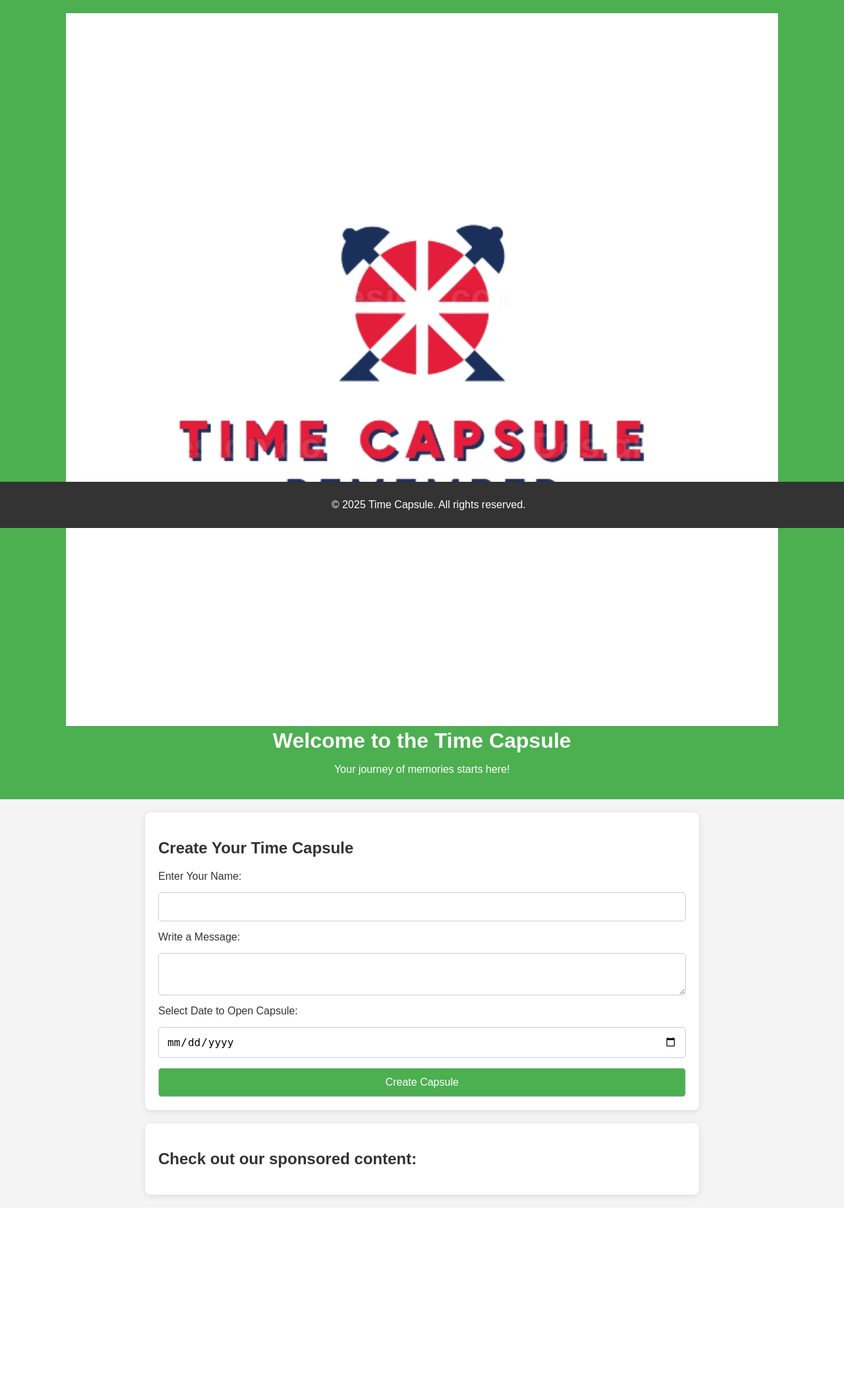
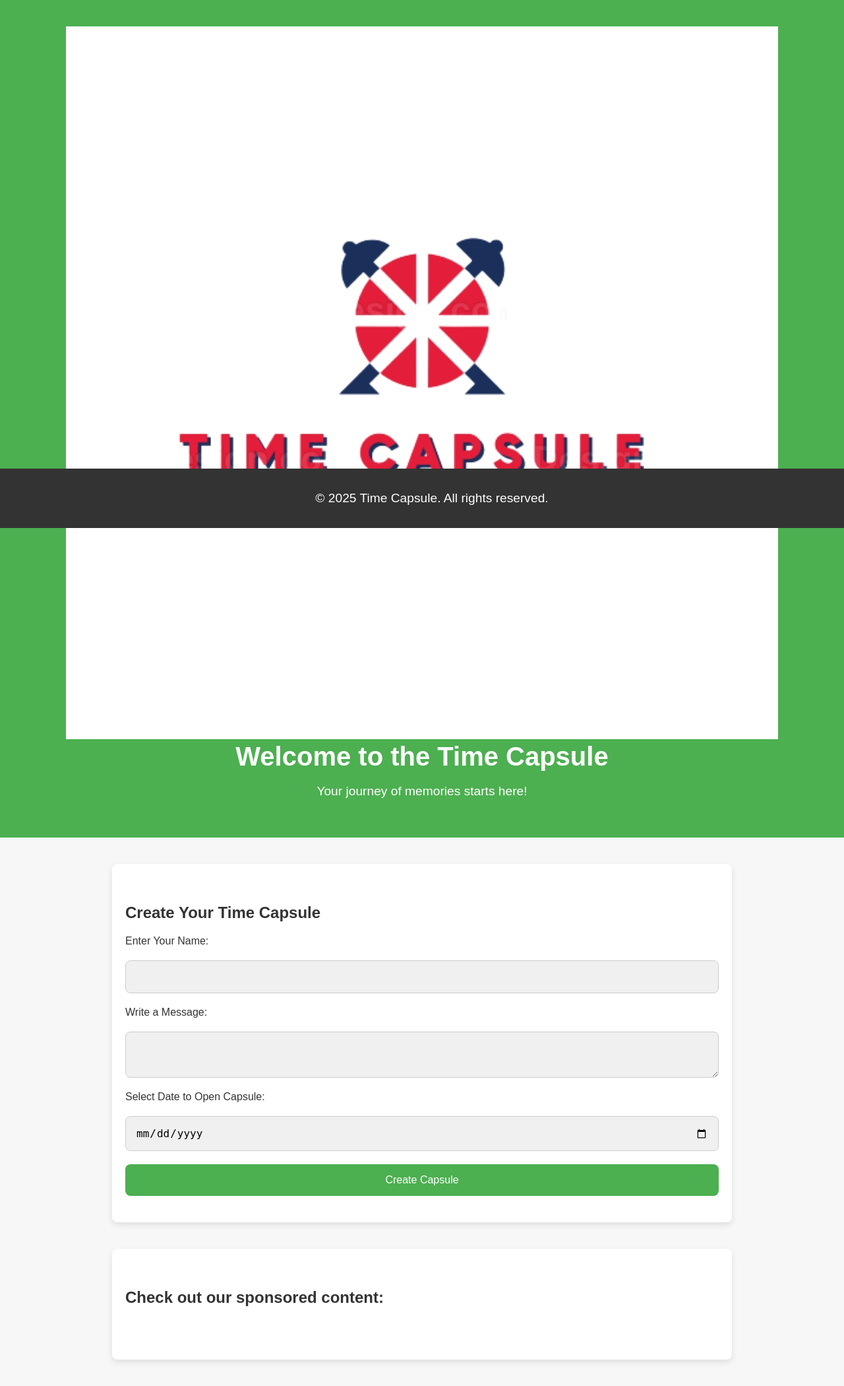
Before and after one commit to Alfievarghese/Time-capsule, a PHP site: page / in a window 1280 px wide. Shown: the whole page at 66% size. Before the commit the page ends 1819 px from the top, so only its background shows below. Run offline with PHP 8.4, Linux system fonts and the light colour scheme.

Commit message:
Update styles.css

```diff
--- a/styles.css
+++ b/styles.css
@@ -1,31 +1,37 @@
 /* Basic Body Styling */
 body {
-    font-family: Arial, sans-serif;
-    background-color: #f4f4f4;
-    color: #333;
+    font-family: 'Arial', sans-serif;
+    background-color: #f7f7f7; /* Light gray background */
+    color: #333; /* Dark text for readability */
     margin: 0;
     padding: 0;
 }
 
 /* Header Styling */
 header {
-    background-color: #4CAF50;
+    background-color: #4CAF50; /* Fresh green color */
     color: white;
-    padding: 20px;
+    padding: 40px 20px;
     text-align: center;
 }
 
 h1 {
     margin: 0;
+    font-size: 2.5rem;
+    font-weight: bold;
+}
+
+p {
+    font-size: 1.2rem;
 }
 
 /* Main Section Styling */
 section {
-    padding: 20px;
-    max-width: 800px;
-    margin: 20px auto;
-    background-color: #fff;
-    box-shadow: 0 2px 10px rgba(0, 0, 0, 0.1);
+    padding: 40px 20px;
+    max-width: 900px;
+    margin: 40px auto;
+    background-color: #ffffff; /* White background for sections */
+    box-shadow: 0 4px 10px rgba(0, 0, 0, 0.1); /* Subtle shadow */
     border-radius: 8px;
 }
 
@@ -33,41 +39,45 @@ section {
 form {
     display: flex;
     flex-direction: column;
-    gap: 15px;
+    gap: 20px;
 }
 
 input[type="text"], textarea, input[type="date"], button {
-    padding: 12px;
+    padding: 15px;
     font-size: 1rem;
-    border-radius: 5px;
+    border-radius: 8px;
     border: 1px solid #ccc;
 }
 
-/* Button Styling */
+input[type="text"], textarea, input[type="date"] {
+    background-color: #f0f0f0; /* Light gray input fields */
+}
+
 button {
-    background-color: #4CAF50;
+    background-color: #4CAF50; /* Green button */
     color: white;
     cursor: pointer;
-    transition: background-color 0.3s;
+    border: none;
+    transition: background-color 0.3s ease-in-out;
 }
 
 button:hover {
-    background-color: #45a049;
+    background-color: #45a049; /* Slightly darker green on hover */
 }
 
 /* AdSense Ad Styling */
 .adsbygoogle {
     display: block;
-    margin: 20px 0;
+    margin: 40px 0;
     text-align: center;
 }
 
 /* Footer Styling */
 footer {
-    background-color: #333;
+    background-color: #333; /* Dark footer */
     color: white;
     text-align: center;
-    padding: 10px;
+    padding: 15px;
     position: fixed;
     width: 100%;
     bottom: 0;
```
